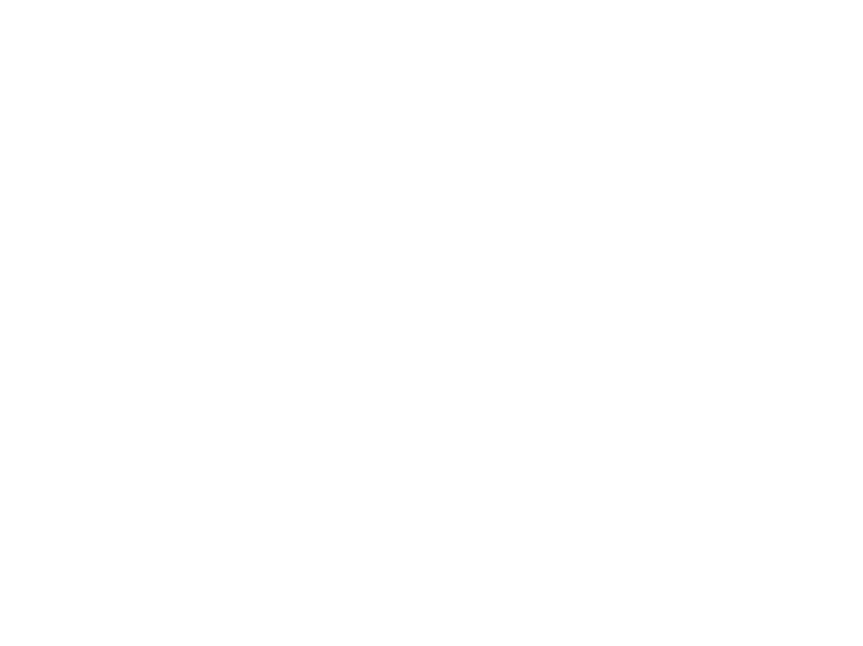
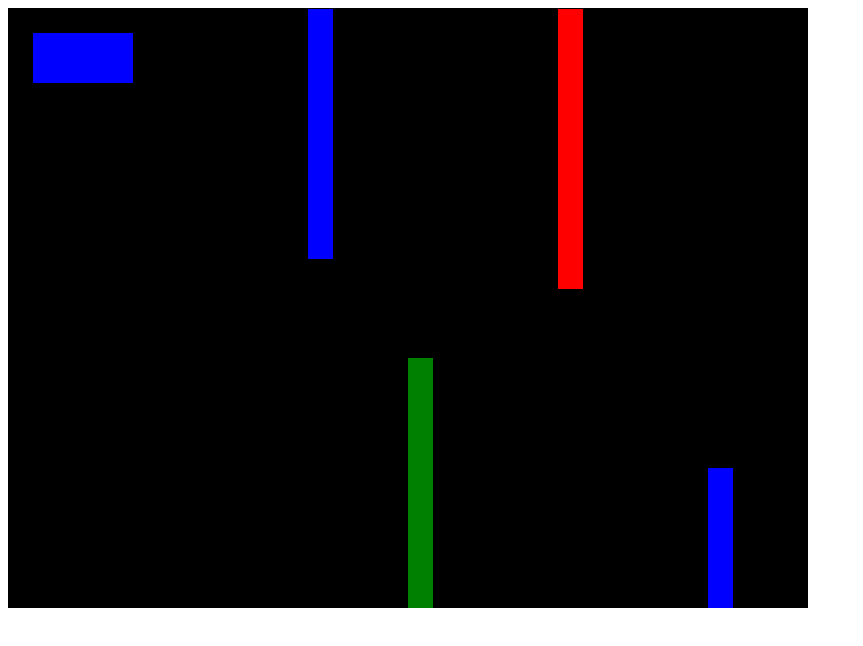
Before and after one commit to LazaroFranco/First-JS-game, a plain HTML site: page index.html in a window 1280 px wide. Shown: the whole page, without its empty margins (0-863 px from the left). Drawn offline with Linux system fonts and the light colour scheme.

Commit message:
created obstacles, a player, and a canvas

```diff
--- a/game.js
+++ b/game.js
@@ -0,0 +1,89 @@
+let canvas = document.getElementById('gameCanvas');
+let context = canvas.getContext('2d');
+
+window.onload = function() {
+  canvas;
+  context;
+
+  let framesPerSecond = 10
+  setInterval(function() {
+    drawObject();
+    drawObstacles();
+  }, .5/framesPerSecond);
+};
+
+
+const drawGame = () => {
+  context.fillStyle = 'black';
+  context.fillRect(0,0,canvas.width,canvas.height);
+};
+
+const drawObstacles = () => {
+  context.fillStyle = 'green';
+  context.fillRect(400,350,25,250);
+  context.fillStyle = 'red';
+  context.fillRect(550,1,25,280);
+  context.fillStyle = 'blue';
+  context.fillRect(300,1,25,250);
+  context.fillStyle = 'blue';
+  context.fillRect(700,460,25,250);
+};
+
+function drawObject() {
+    context.clearRect(0, 0, canvas.width, canvas.height);
+    context.beginPath();
+    context.moveTo(25 + moveX, 25 + moveY);
+    context.lineTo(125 + moveX, 25 + moveY);
+    context.lineTo(125 + moveX, 75 + moveY);
+    context.lineTo(25 + moveX, 75 + moveY);
+    context.closePath();
+
+    context.fillStyle = "blue";
+    context.fill();
+
+};
+
+drawObject();
+
+
+var moveX = 0;
+var moveY = 0;
+
+window.addEventListener("keydown", keysPressed, false);
+window.addEventListener("keyup", keysReleased, false);
+
+let keys = [];
+
+function keysPressed(e) {
+    // store an entry for every key pressed
+    keys[e.keyCode] = true;
+
+    // left
+    if (keys[37]) {
+      moveX -= 20;
+    }
+
+    // right
+    if (keys[39]) {
+      moveX += 20;
+    }
+
+    // down
+    if (keys[38]) {
+      moveY -= 20;
+    }
+
+    // up
+    if (keys[40]) {
+      moveY += 20;
+    }
+
+    e.preventDefault();
+
+    drawObject();
+};
+
+function keysReleased(e) {
+    // mark keys that were released
+    keys[e.keyCode] = false;
+};
--- a/index.html
+++ b/index.html
@@ -5,8 +5,14 @@
   <meta charset="utf-8">
   <title></title>
 </head>
+<style>
+  canvas {
+    background-color: black;
+  }
+</style>
 
 <body>
+  <canvas id="gameCanvas" width="800" height="600"></canvas>
   <script src="game.js"></script>
 </body>
 
```
Also changed, not shown: game-test.js (added).
